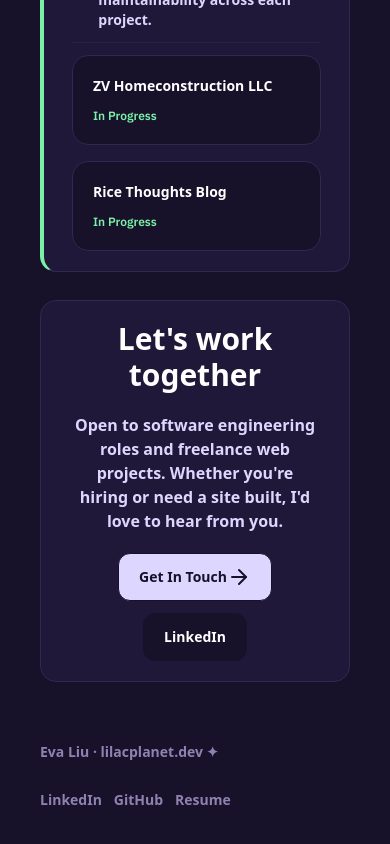
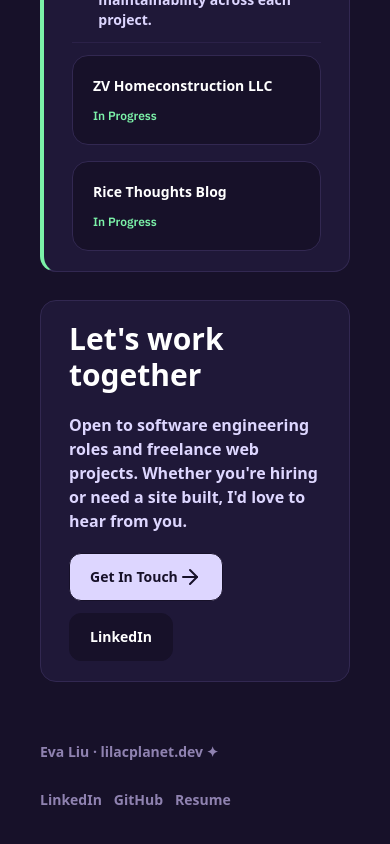
Before and after one commit to evaxliu/personal-website, a Next.js app: page / in a window 390 px wide. Shown: the part 3787-4631 px from the top of the page. Built offline with nearby package versions, Linux system fonts and the light colour scheme.

Commit message:
items-start lets-work-together for smaller screens

```diff
--- a/src/app/website-sections/Lets-Work-Together.tsx
+++ b/src/app/website-sections/Lets-Work-Together.tsx
@@ -4,17 +4,17 @@ import GetInTouch from "../components/Get-In-Touch";
 
 export default function LetsWorkTogether() {
   return(
-    <section className="border border-[#322851] bg-[#1F1838] rounded-2xl py-5 px-8 md:py-10 md:px-20">
-      <div className="flex flex-col items-center gap-5">
-        <h2 className="text-3xl text-white font-bold text-center">
+    <section className="border border-[#322851] bg-[#1F1838] rounded-2xl py-5 px-7 md:py-10 md:px-20">
+      <div className="flex flex-col items-start md:items-center gap-5">
+        <h2 className="text-3xl text-white font-bold md:text-center text-left">
           Let&apos;s work together
         </h2>
 
-        <p className="text-violet-200 font-semibold text-center">
+        <p className="text-violet-200 font-semibold md:text-center text-left">
           Open to software engineering roles and freelance web projects. Whether you&apos;re hiring or need a site built, I&apos;d love to hear from you.
         </p>
 
-        <div className="flex gap-3 text-sm flex-wrap justify-center">
+        <div className="flex gap-3 text-sm flex-wrap">
           <GetInTouch />
 
           <Link
```
